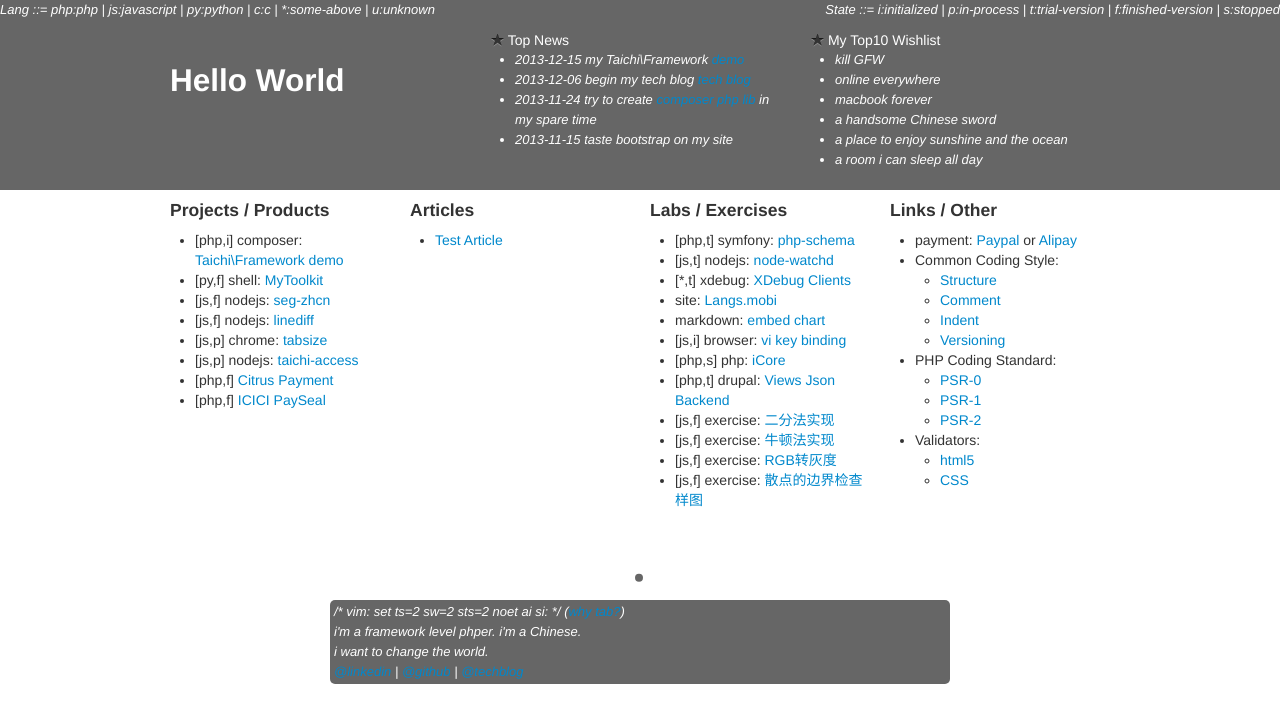
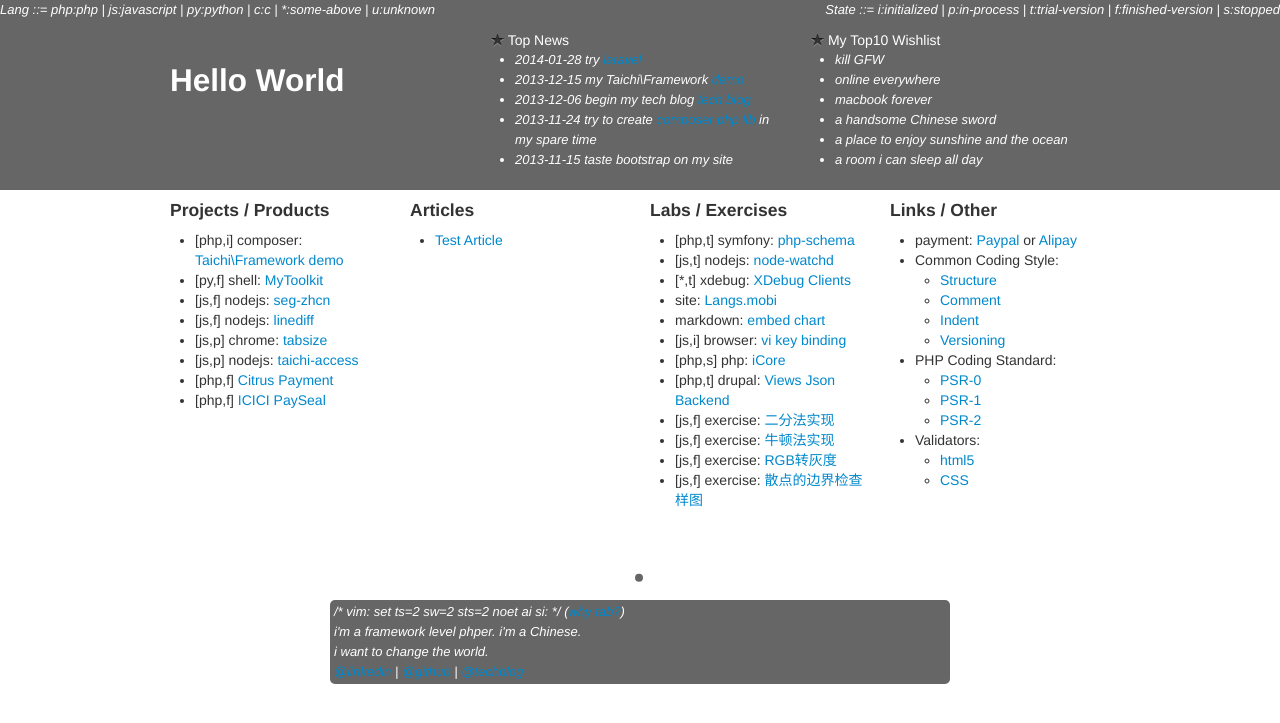
Before and after one commit to yarcowang/yarcowang.github.io, a Jekyll site: the page built from index.html, in a window 1280 px wide. Shown: the top 723 px of the page. Built offline with Jekyll 4.4.1, drawn with Linux system fonts in a browser that asks for light colours; comment, search, counter and statistics services are not loaded.

Commit message:
add lavarel

```diff
--- a/_includes/header.html
+++ b/_includes/header.html
@@ -38,6 +38,7 @@
 					<div class="span4">
 						<span class="icon-star"></span> Top News
 						<ul>
+							<li>2014-01-28 try <a href="http://laravel.com">laravel</a></li>
 							<li>2013-12-15 my Taichi\Framework <a href="https://taichi-yco.rhcloud.com">demo</a></li>
 							<li>2013-12-06 begin my tech blog <a href="http://yco.bbish.net">tech blog</a></li>
 							<li>2013-11-24 try to create <a href="https://github.com/WWGit/php-taichi-basic">composer php lib</a> in my spare time</li>
```
